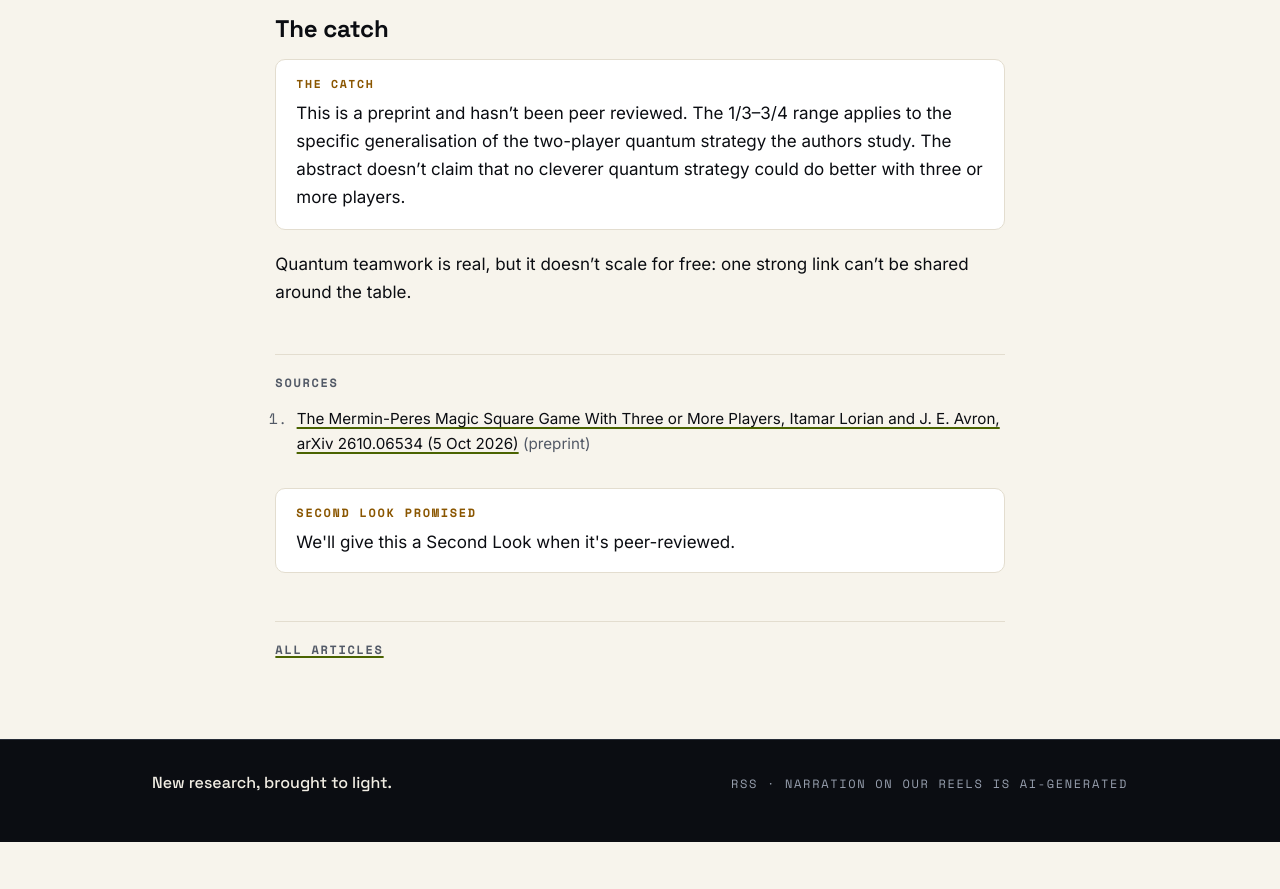
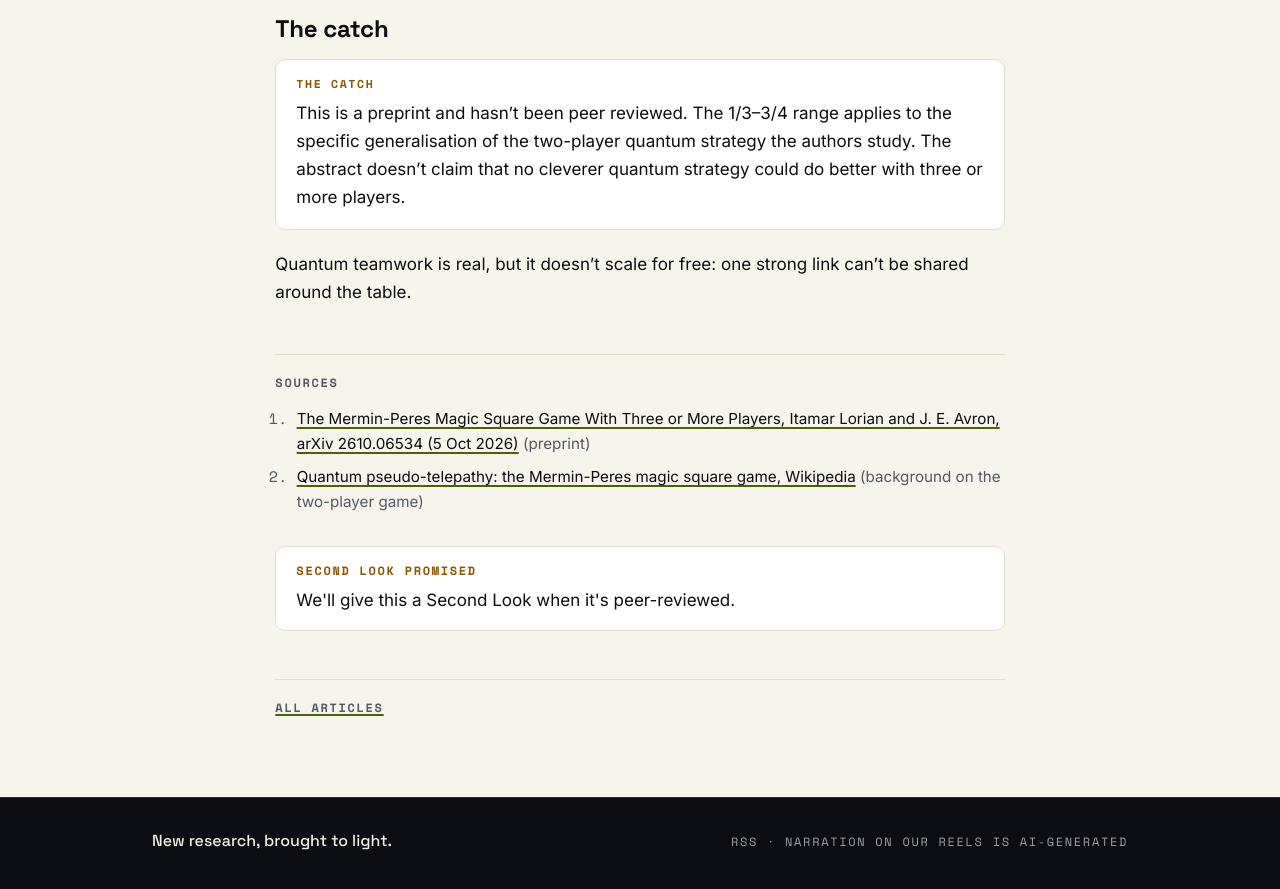
Before and after one commit to sadiqebrahim/lucidum, a Jekyll site: the page built from _posts/2026-10-12-magic-square.md, in a window 1280 px wide and 900 px high, scrolled down 2662 px. Shown: the top 889 px of the window. Built offline with Jekyll 4.4.1, drawn with Linux system fonts in a browser that asks for light colours; before the commit the page ends 3504 px from its top, so only the background shows below that.

Commit message:
magic square: cite background source

```diff
--- a/_posts/2026-10-12-magic-square.md
+++ b/_posts/2026-10-12-magic-square.md
@@ -11,6 +11,9 @@ sources:
   - title: "The Mermin-Peres Magic Square Game With Three or More Players, Itamar Lorian and J. E. Avron, arXiv 2610.06534 (5 Oct 2026)"
     url: https://arxiv.org/abs/2610.06534
     note: (preprint)
+  - title: "Quantum pseudo-telepathy: the Mermin-Peres magic square game, Wikipedia"
+    url: https://en.wikipedia.org/wiki/Quantum_pseudo-telepathy
+    note: (background on the two-player game)
 ---
 
 There is a puzzle that two players who can't talk to each other can win every single time, but only if they share quantum entanglement. It's one of the neatest demonstrations that the quantum world beats anything classical. A [new paper](https://arxiv.org/abs/2610.06534) asks what happens when you add a third player, and finds that the magic breaks.
```
